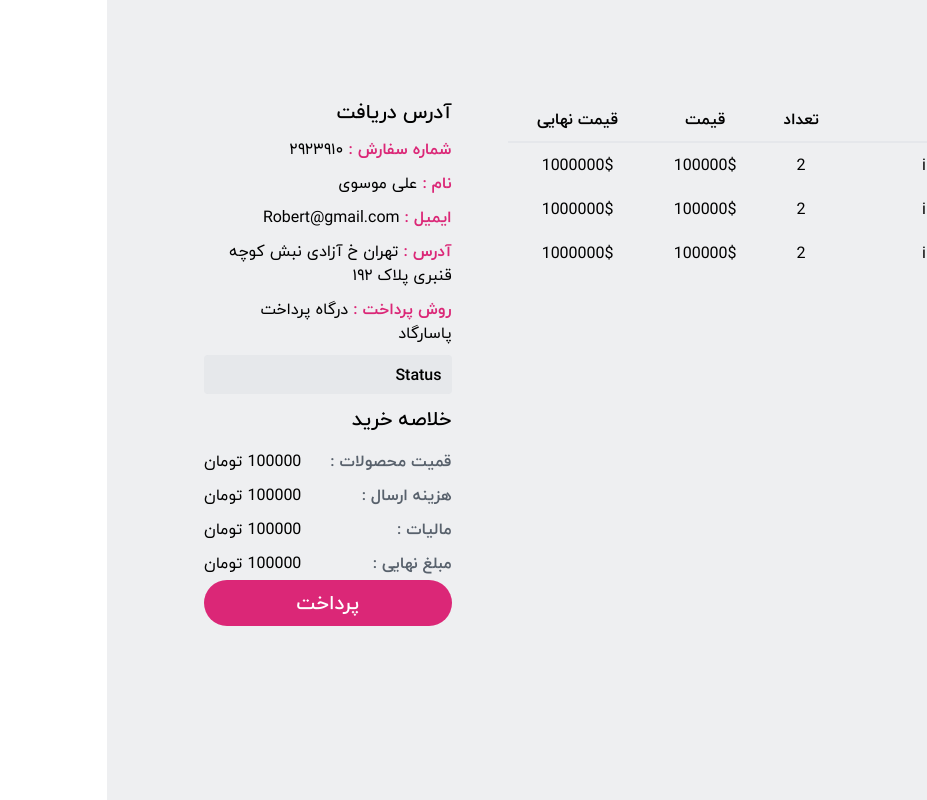
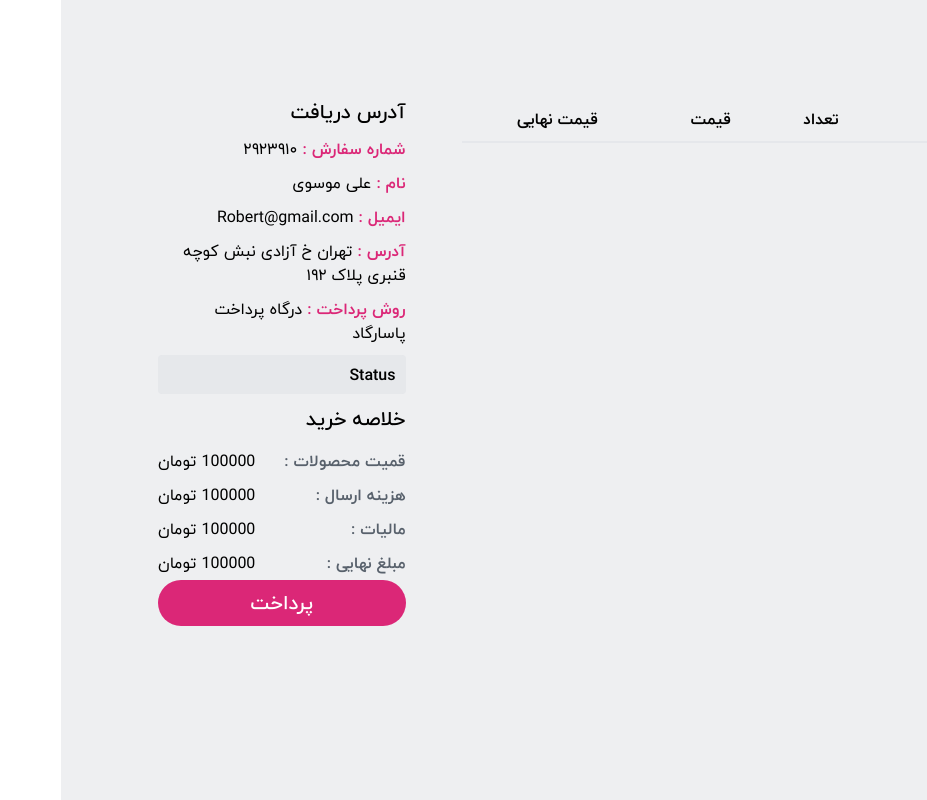
Before and after one commit to mahsanajafii/e-commerce, a React (Vite) app: page /checkout in a window 1280 px wide. Shown: the whole page, without its empty margins (353-1280 px from the left). Built offline with nearby package versions, Linux system fonts and the light colour scheme.

Commit message:
fix: :bug: make Table Component dynamic

```diff
--- a/src/components/checkout/Checkout.tsx
+++ b/src/components/checkout/Checkout.tsx
@@ -3,34 +3,10 @@ import Status from "./status/Status";
 
 const headers = ["عکس", "نام محصول", "تعداد", "قیمت", "قیمت نهایی"];
 
-const items = [
-  {
-    عکس: "asdfasdf",
-    "نام محصول": "iphone15 ultra pro max",
-    تعداد: 2,
-    قیمت: "100000$",
-    "قیمت نهایی": "1000000$",
-  },
-  {
-    عکس: "asdfasdf",
-    "نام محصول": "iphone15 ultra pro max",
-    تعداد: 2,
-    قیمت: "100000$",
-    "قیمت نهایی": "1000000$",
-  },
-  {
-    عکس: "asdfasdf",
-    "نام محصول": "iphone15 ultra pro max",
-    تعداد: 2,
-    قیمت: "100000$",
-    "قیمت نهایی": "1000000$",
-  },
-];
-
 const Checkout = () => {
   return (
     <div className="flex justify-center items-start gap-[5.6rem] w-full h-full p-[9.7rem]">
-      <Table optionalWidth="w-[60%]" items={items} headers={headers} />
+      <Table optionalWidth="w-[50%]" headers={headers} />
       <Status />
     </div>
   );
--- a/src/components/common/badge/Badge.tsx
+++ b/src/components/common/badge/Badge.tsx
@@ -1,7 +1,9 @@
+import { ReactNode } from "react";
+
 interface IBadgeProps {
-  children: string;
-  padding: "px-2" | "px-2.5";
-  fontSize: "text-[1.1rem]" | "text-[1.2rem]";
+  children: ReactNode;
+  padding?: "px-2" | "px-2.5";
+  fontSize?: "text-[1.1rem]" | "text-[1.2rem]";
 }
 
 const Badge: React.FC<IBadgeProps> = ({ children, fontSize, padding }) => {
--- a/src/components/common/table/Table.tsx
+++ b/src/components/common/table/Table.tsx
@@ -1,9 +1,12 @@
+import Badge from "../badge/Badge";
+import Button from "../button/Button";
+
 interface ITableItem {
   [index: string]: string | number;
 }
 
 interface ITableProps {
-  items: ITableItem[];
+  items?: ITableItem[];
   headers: string[];
   optionalWidth?: string;
   optionalHeight?: string;
@@ -30,7 +33,7 @@ const Table = ({
         </tr>
       </thead>
       <tbody>
-        {items.map((item, index) => (
+        {items?.map((item, index) => (
           <tr
             key={index}
             className="font-Iran-Yekan font-normal text-[1.6rem] text-text-primary"
@@ -42,7 +45,21 @@ const Table = ({
                 }`}
                 key={headIndex}
               >
-                {item[head]}
+                {head === "عکس" ? (
+                  <img
+                    src={String(item[head])}
+                    alt="picture"
+                    className="w-16 h-16"
+                  ></img>
+                ) : head === "عملیات" ? (
+                  <Button>{item[head]}</Button>
+                ) : head === "وضعیت ارسال" ? (
+                  <Badge>{item[head]}</Badge>
+                ) : head === "وضعیت پرداخت" ? (
+                  <Badge>{item[head]}</Badge>
+                ) : (
+                  item[head]
+                )}
               </td>
             ))}
           </tr>
```
Also changed, not shown: src/components/common/button/Button.tsx (+10 -6 lines).
